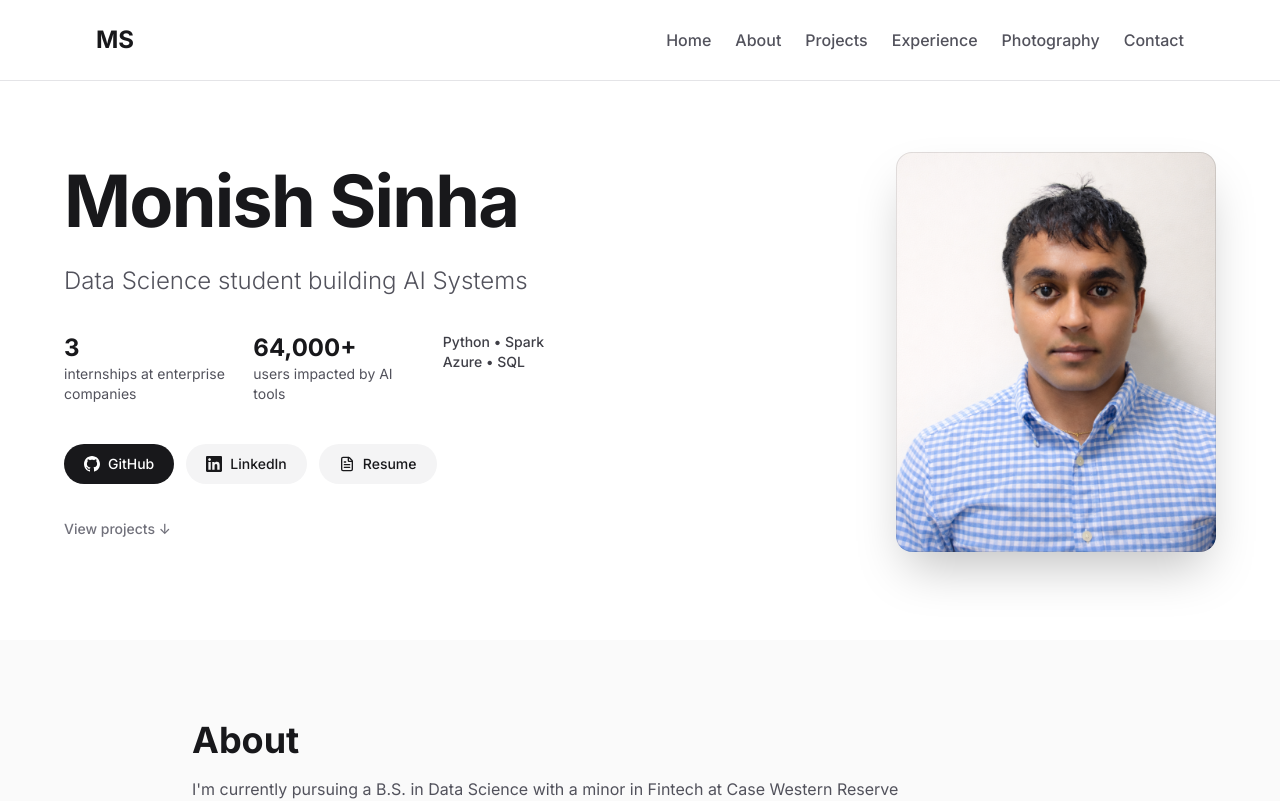
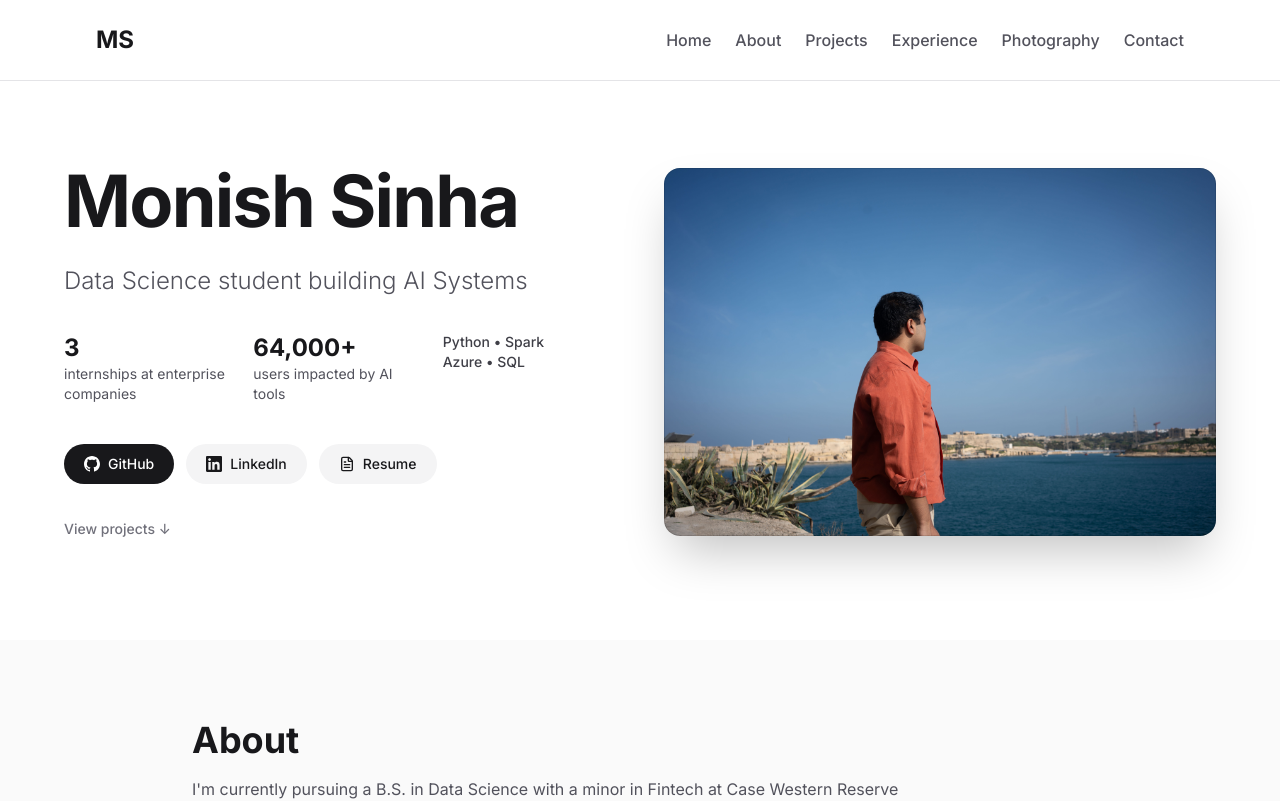
Before and after one commit to SinhaM101/monish-portfolio, a Next.js app: page / in a window 1280 px wide. Shown: the top 801 px of the page. Built offline with nearby package versions, Linux system fonts and the light colour scheme.

Commit message:
Changed profile image

```diff
--- a/src/components/sections/Hero.tsx
+++ b/src/components/sections/Hero.tsx
@@ -124,12 +124,12 @@ export function Hero() {
           <div className="order-1 lg:order-2 flex justify-center lg:justify-end">
             <div className="relative">
               <Image
-                src="/headshot.png"
+                src="/DSC02682.jpg"
                 alt="Monish Sinha"
-                width={320}
-                height={400}
+                width={1000}
+                height={1000}
                 className="rounded-2xl shadow-2xl object-cover object-top"
-                style={{ aspectRatio: "4/5" }}
+                style={{ aspectRatio: "3/2" }}
                 priority
               />
               <div className="absolute inset-0 rounded-2xl ring-1 ring-inset ring-black/10 dark:ring-white/10" />
```
Also changed, not shown: public/DSC02682.jpg (added).
